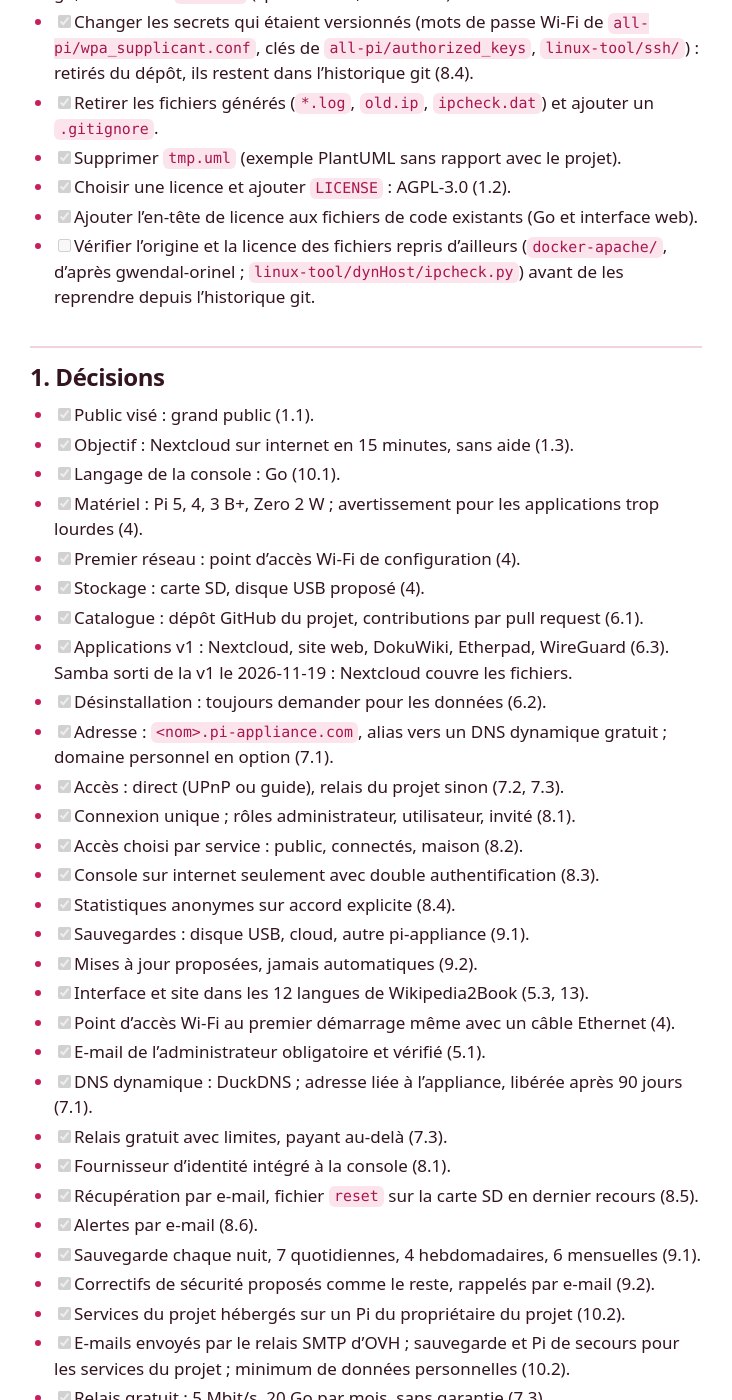
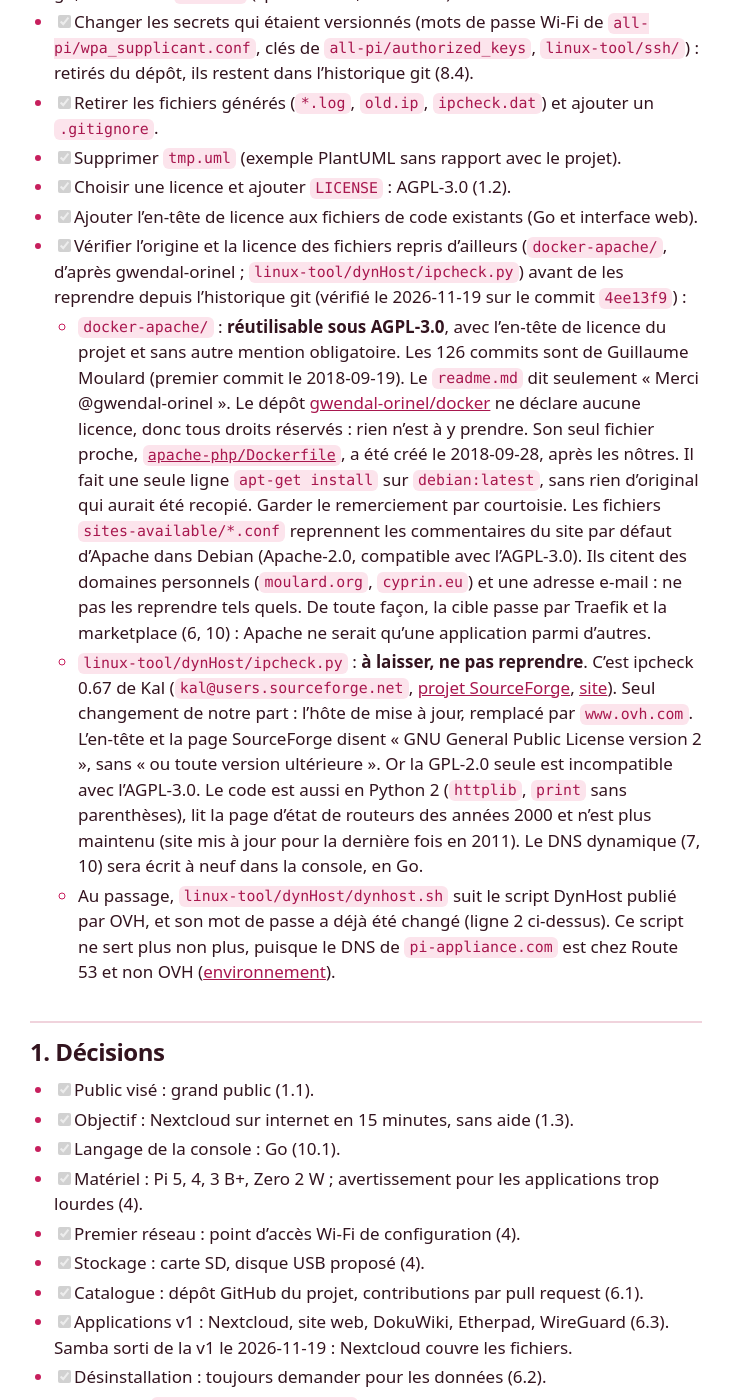
Before and after one commit to gmoulard/pi-appliance, a Jekyll site: the page built from docs/TODO.md, in a window 1280 px wide and 1400 px high, scrolled down 409 px. Shown: the whole window, without its empty margins (274-1006 px from the left). Built offline with Jekyll 4.4.1, drawn with Linux system fonts in a browser that asks for light colours; our own code applies the rules of GitHub Pages for plain Markdown files.

Commit message:
TODO 0.7 : origine et licence de docker-apache et ipcheck.py
docker-apache/ est notre travail (le dépôt gwendal-orinel/docker n'a pas
de licence et son Dockerfile est postérieur au nôtre) : réutilisable sous
AGPL-3.0, sauf les fichiers de site aux domaines personnels.
ipcheck.py est ipcheck 0.67 de Kal, sous GPL-2.0 seule, incompatible avec
l'AGPL-3.0 : à laisser, le DNS dynamique sera écrit à neuf.

Co-Authored-By: Claude Opus 5.5 <noreply@anthropic.com>

```diff
--- a/docs/TODO.md
+++ b/docs/TODO.md
@@ -10,7 +10,10 @@ Feuille de route de pi-appliance, dans l'ordre de construction de la section 16
 - [x] Supprimer `tmp.uml` (exemple PlantUML sans rapport avec le projet).
 - [x] Choisir une licence et ajouter `LICENSE` : AGPL-3.0 (1.2).
 - [x] Ajouter l'en-tête de licence aux fichiers de code existants (Go et interface web).
-- [ ] Vérifier l'origine et la licence des fichiers repris d'ailleurs (`docker-apache/`, d'après gwendal-orinel ; `linux-tool/dynHost/ipcheck.py`) avant de les reprendre depuis l'historique git.
+- [x] Vérifier l'origine et la licence des fichiers repris d'ailleurs (`docker-apache/`, d'après gwendal-orinel ; `linux-tool/dynHost/ipcheck.py`) avant de les reprendre depuis l'historique git (vérifié le 2026-11-19 sur le commit `4ee13f9`) :
+  - `docker-apache/` : **réutilisable sous AGPL-3.0**, avec l'en-tête de licence du projet et sans autre mention obligatoire. Les 126 commits sont de Guillaume Moulard (premier commit le 2018-09-19). Le `readme.md` dit seulement « Merci @gwendal-orinel ». Le dépôt [gwendal-orinel/docker](https://github.com/gwendal-orinel/docker) ne déclare aucune licence, donc tous droits réservés : rien n'est à y prendre. Son seul fichier proche, [`apache-php/Dockerfile`](https://github.com/gwendal-orinel/docker/blob/master/apache-php/Dockerfile), a été créé le 2018-09-28, après les nôtres. Il fait une seule ligne `apt-get install` sur `debian:latest`, sans rien d'original qui aurait été recopié. Garder le remerciement par courtoisie. Les fichiers `sites-available/*.conf` reprennent les commentaires du site par défaut d'Apache dans Debian (Apache-2.0, compatible avec l'AGPL-3.0). Ils citent des domaines personnels (`moulard.org`, `cyprin.eu`) et une adresse e-mail : ne pas les reprendre tels quels. De toute façon, la cible passe par Traefik et la marketplace (6, 10) : Apache ne serait qu'une application parmi d'autres.
+  - `linux-tool/dynHost/ipcheck.py` : **à laisser, ne pas reprendre**. C'est ipcheck 0.67 de Kal (`kal@users.sourceforge.net`, [projet SourceForge](https://sourceforge.net/projects/ipcheck/), [site](https://ipcheck.sourceforge.io/)). Seul changement de notre part : l'hôte de mise à jour, remplacé par `www.ovh.com`. L'en-tête et la page SourceForge disent « GNU General Public License version 2 », sans « ou toute version ultérieure ». Or la GPL-2.0 seule est incompatible avec l'AGPL-3.0. Le code est aussi en Python 2 (`httplib`, `print` sans parenthèses), lit la page d'état de routeurs des années 2000 et n'est plus maintenu (site mis à jour pour la dernière fois en 2011). Le DNS dynamique (7, 10) sera écrit à neuf dans la console, en Go.
+  - Au passage, `linux-tool/dynHost/dynhost.sh` suit le script DynHost publié par OVH, et son mot de passe a déjà été changé (ligne 2 ci-dessus). Ce script ne sert plus non plus, puisque le DNS de `pi-appliance.com` est chez Route 53 et non OVH ([environnement](environnement.md)).
 
 ## 1. Décisions
 
```
Also changed, not shown: docs/specification.md (+1 -1 lines).
